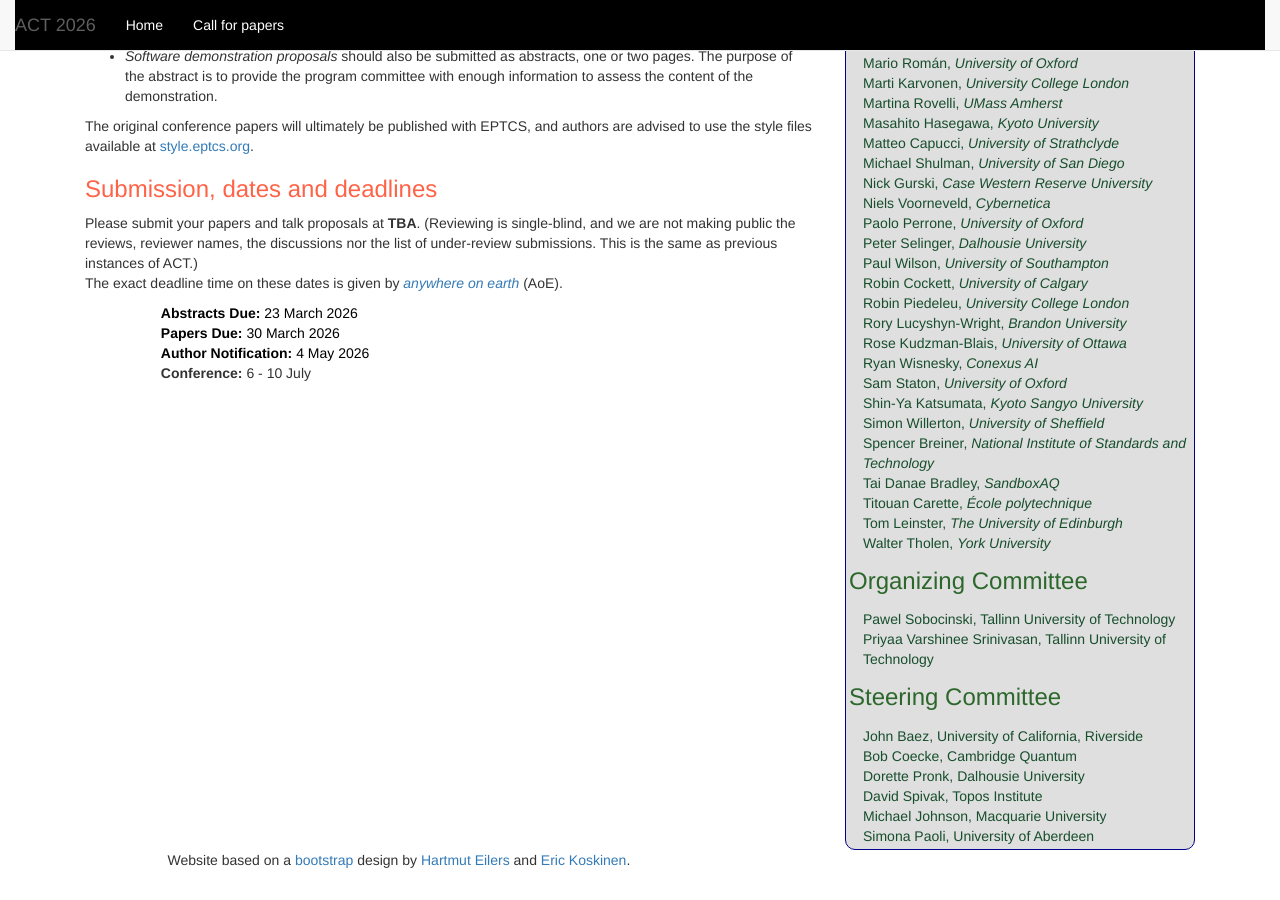
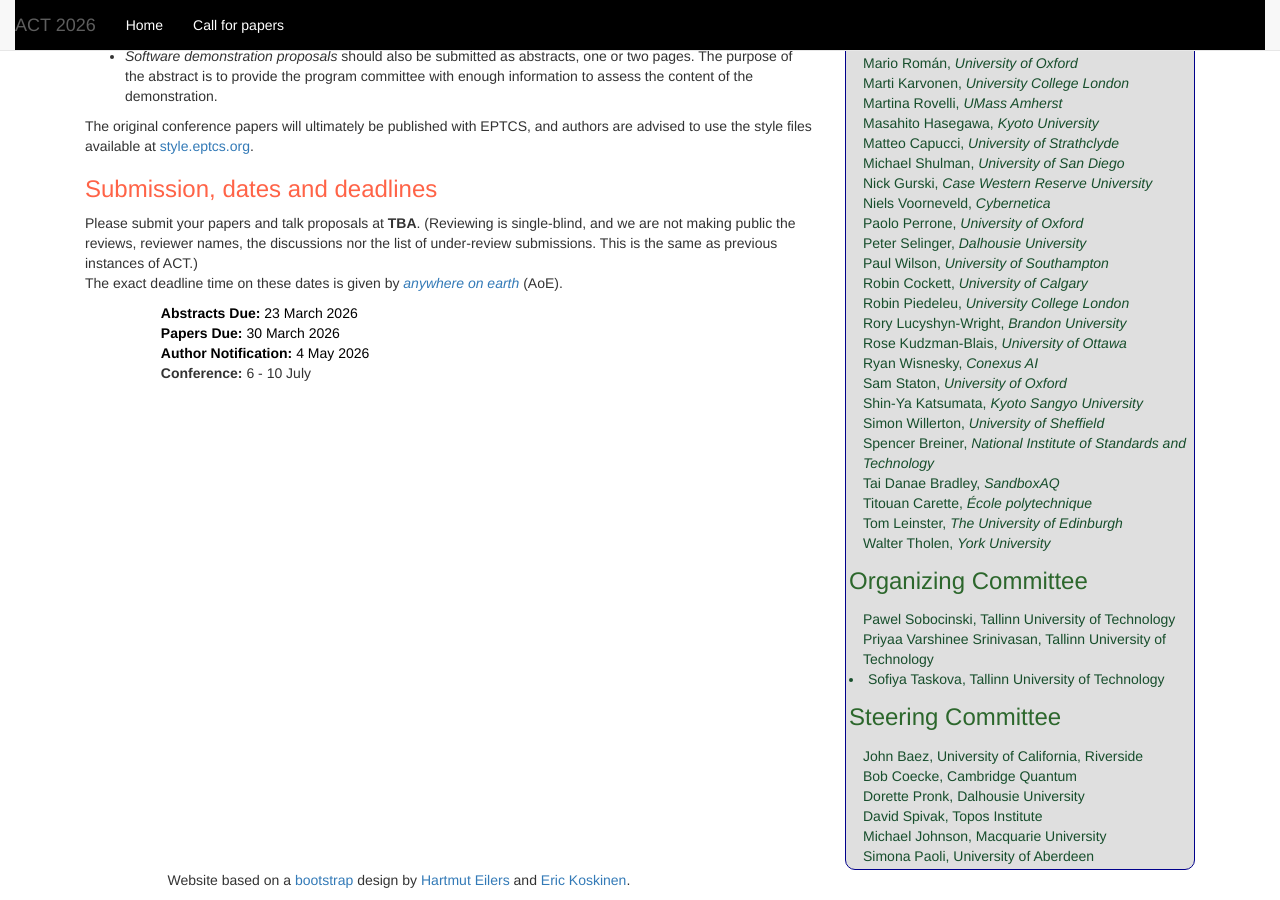
Before and after one commit to actconf2026/actconf2026.github.io, a Jekyll site: the page built from cfp.html, in a window 1280 px wide and 900 px high, scrolled down 803 px. Built offline with Jekyll 4.4.1, drawn with Linux system fonts in a browser that asks for light colours.

Commit message:
Updated Organizing committee

```diff
--- a/cfp.html
+++ b/cfp.html
@@ -152,7 +152,9 @@ Please submit your papers and talk proposals at <b>TBA</b>. (Reviewing is single
 <h3>Organizing Committee</h3>
 	<ul>
 <li> Pawel Sobocinski, Tallinn University of Technology </li>
-<li>Priyaa Varshinee Srinivasan, Tallinn University of Technology </li>	</ul>
+<li> Priyaa Varshinee Srinivasan, Tallinn University of Technology </li>	</ul>
+<li> Sofiya Taskova, Tallinn University of Technology </li>
+
         <h3>Steering Committee</h3>
         <p>
 	<ul>
```
